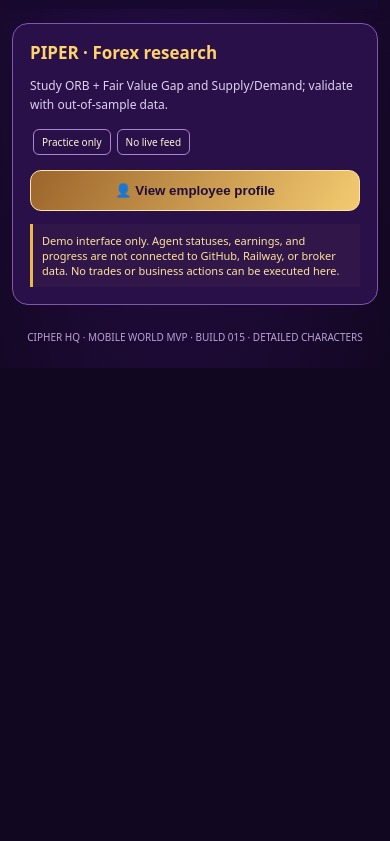
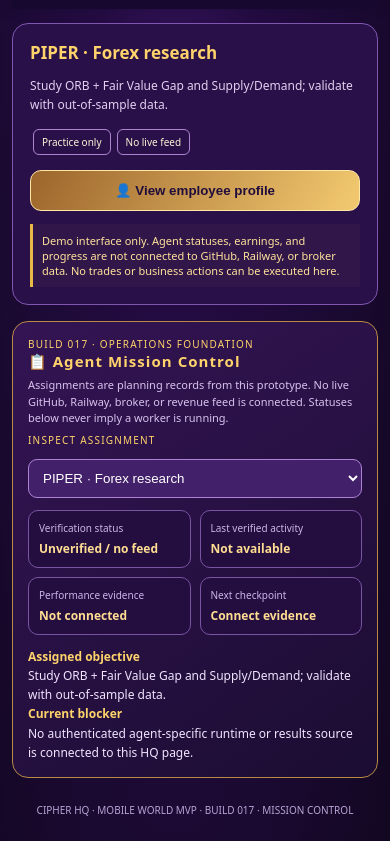
Before and after one commit to MindBlown23/cipher-hq-mobile, a plain HTML site: page index.html in a window 390 px wide. Shown: the part 915-1756 px from the top of the page. Before the commit the page ends 1283 px from the top, so only its background shows below. Drawn offline with Linux system fonts and the light colour scheme.

Commit message:
Build 017: add mobile agent mission control with explicit verification states

```diff
--- a/index.html
+++ b/index.html
@@ -250,6 +250,8 @@ header{margin-bottom:9px}
 .profile-avatar{width:190px!important;height:190px!important;box-shadow:0 0 0 5px #3c1b60,0 0 26px #d8a95370!important}
 .profile-avatar svg{image-rendering:auto}
 @media(max-width:390px){.profile-avatar{width:165px!important;height:165px!important}}
+</style><style id="mission-control-017">
+.mission-board{margin-top:16px;border:1px solid #b98a43;border-radius:16px;padding:15px;background:linear-gradient(145deg,#341454,#1b0d32)}.mission-board h2{color:#ffd36b;font-size:15px;margin:0 0 6px}.mission-note{font-size:11px;color:#d8c3ee;line-height:1.5}.mission-grid{display:grid;grid-template-columns:1fr 1fr;gap:9px;margin-top:12px}.mission-cell{border:1px solid #7954a3;border-radius:10px;padding:10px;background:#240e40}.mission-cell small{display:block;color:#cbb5e8;font-size:10px}.mission-cell strong{display:block;font-size:12px;margin-top:5px;color:#ffdd92}.mission-detail{margin-top:12px;font-size:12px;line-height:1.6;color:#f1e4ff}.mission-detail strong{color:#ffd36b}.mission-label{font-size:10px;letter-spacing:.12em;color:#ffd36b}.mission-select{width:100%;margin-top:10px;border-radius:9px;padding:10px;background:#43216a;color:#fff;border:1px solid #ad82d4}
 </style></head><body><main class="app">
 <header><div><div class="brand">◈ CIPHER HQ</div><div class="sub">AUTONOMOUS OPERATIONS WORLD</div></div><div class="pill">◆ PROTOTYPE</div></header>
 <section class="hero"><div class="sub">COMMAND CENTER · MOBILE EDITION</div><h1>Welcome to Headquarters</h1><div class="muted">A Wakanda-inspired, Wall Street-powered agent world. Select a workstation to inspect its mission.</div><div class="metrics"><div class="metric"><b>4</b><span>Agent stations</span></div><div class="metric"><b>0</b><span>Verified live feeds</span></div><div class="metric"><b>DEMO</b><span>Data mode</span></div></div></section>
@@ -266,7 +268,7 @@ header{margin-bottom:9px}
 </div>
 <div class="tabs" aria-label="Headquarters floors"><button data-floor="trading" aria-pressed="true">📈 Trading</button><button data-floor="revenue" aria-pressed="false">💰 Revenue</button><button data-floor="media" aria-pressed="false">🎬 Media</button><button data-floor="academy" aria-pressed="false">🧠 Academy</button></div>
 <section class="panel" aria-live="polite"><h3 id="agentTitle">Select an agent</h3><p id="agentDesc">Tap any workstation to inspect the agent's assignment, progress requirements, and connection status.</p><div id="agentTags"></div><button id="openProfile" class="profile-trigger" type="button">👤 View employee profile</button><div class="warning">Demo interface only. Agent statuses, earnings, and progress are not connected to GitHub, Railway, or broker data. No trades or business actions can be executed here.</div></section>
-<footer>CIPHER HQ · MOBILE WORLD MVP · BUILD 015 · DETAILED CHARACTERS</footer></main>
+<section class="mission-board" aria-labelledby="missionHeading"><div class="mission-label">BUILD 017 · OPERATIONS FOUNDATION</div><h2 id="missionHeading">📋 Agent Mission Control</h2><div class="mission-note">Assignments are planning records from this prototype. No live GitHub, Railway, broker, or revenue feed is connected. Statuses below never imply a worker is running.</div><label class="mission-label" for="missionAgent">INSPECT ASSIGNMENT</label><select class="mission-select" id="missionAgent" aria-label="Choose an agent mission"></select><div class="mission-grid"><div class="mission-cell"><small>Verification status</small><strong id="missionStatus">Not connected</strong></div><div class="mission-cell"><small>Last verified activity</small><strong id="missionLast">Unavailable</strong></div><div class="mission-cell"><small>Performance evidence</small><strong id="missionEvidence">Not synced</strong></div><div class="mission-cell"><small>Next checkpoint</small><strong id="missionCheckpoint">Verify source</strong></div></div><div class="mission-detail"><strong>Assigned objective</strong><div id="missionObjective"></div><strong>Current blocker</strong><div id="missionBlocker">No authenticated activity feed configured.</div></div></section><footer>CIPHER HQ · MOBILE WORLD MVP · BUILD 017 · MISSION CONTROL</footer></main>
 <dialog id="agentProfile" class="agent-profile" aria-labelledby="profileName"><div class="profile-head"><span>◆ CIPHER HQ · PERSONNEL ◆</span><button id="closeProfile" type="button" aria-label="Close employee profile">✕</button></div><div class="profile-avatar" id="profileAvatar" aria-hidden="true"></div><div class="portrait-controls"><span>UNIFORM</span><button type="button" data-uniform="purple" aria-label="Purple uniform">💜</button><button type="button" data-uniform="gold" aria-label="Gold uniform">💛</button><button type="button" data-uniform="teal" aria-label="Teal uniform">🩵</button></div><h2 id="profileName"></h2><p id="profileRole"></p><div class="profile-rank">LEVEL 1 · TRAINEE <small>DEMO RANK — NOT VERIFIED</small></div><h3>Career pathway</h3><div class="rank-path" aria-label="Illustrative promotion pathway">TRAINEE <span>›</span> SPECIALIST <span>›</span> MANAGER <span>›</span> DIRECTOR <span>›</span> VP <span>›</span> EXECUTIVE</div><h3>Verified achievements</h3><p class="no-achievements">No verified achievements connected yet. Promotions require documented results and approval.</p><h3>Assigned mission</h3><p id="profileMission"></p><h3>Development focus</h3><div id="profileSkills" class="profile-skills"></div><div class="profile-warning">DEMO PROFILE · Skills, rank and accomplishments are illustrative until verified activity is connected.</div></dialog>
 <script>
 const data={
@@ -324,7 +326,24 @@ profile.addEventListener("click",e=>{if(e.target===profile)profile.close()});
 
 function showAgent(a){selectedAgent=a;document.querySelector("#agentTitle").textContent=a[1]+" · "+a[2];document.querySelector("#agentDesc").textContent=a[3];document.querySelector("#agentTags").innerHTML="";a.slice(4).forEach(t=>{let e=document.createElement("span");e.className="tag";e.textContent=t;document.querySelector("#agentTags").append(e)})}
 let currentFloor="trading";let currentRoom="work";const floorKeys=Object.keys(data);const roomInfo={work:["💻","Operations Workstations","Tap a character to inspect their mission."],briefing:["📋","Strategy Briefing Room","Simulated team briefing: agents remain unconnected."],lounge:["🛋️","Executive Lounge","A visual break room; no actual agent pause or scheduling."]};function showRoom(room){currentRoom=room;const info=roomInfo[room];document.querySelector(".floor").dataset.room=room;document.querySelector("#roomTitle").textContent=info[1];document.querySelector("#roomDesc").textContent=info[2];document.querySelectorAll("[data-room]").forEach(b=>b.setAttribute("aria-pressed",String(b.dataset.room===room)));showFloor(currentFloor);document.querySelector("#roomNote").textContent=room==="briefing"?"Council chamber is a visual preview; no agent meeting is running.":room==="lounge"?"Lounge is a visual preview; agent workloads are unaffected.":"Character movement is simulated; no real-time agent feed is connected.";}
-function showFloor(key){currentFloor=key;const floor=data[key];document.querySelector("#floorName").textContent=floor.label;document.querySelector("#floorSign").textContent=floor.sign;stations.replaceChildren();stations.dataset.room=currentRoom;const shades=["#865334","#b87b53","#6f422b","#a96845"],coats=["#ae63d6","#5b9fbd","#d5a144","#7e65d6"];floor.agents.forEach((a,i)=>{let b=document.createElement("button");b.className="walker w"+(i+1);b.type="button";b.setAttribute("aria-label","Inspect "+a[1]+"; simulated character");b.setAttribute("aria-pressed",String(i===0));b.style.setProperty("--skin",shades[i]);b.style.setProperty("--coat",coats[i]);b.innerHTML='<span class="walker-dot"></span><span class="person character-figure" aria-hidden="true"></span><span class="walker-label"></span>';b.querySelector(".person").innerHTML=characterArt(a[1],uniformChoices[a[1]]||"purple",true);b.querySelector(".walker-label").textContent=a[1];b.onclick=()=>{stations.querySelectorAll(".walker").forEach(x=>x.setAttribute("aria-pressed","false"));b.setAttribute("aria-pressed","true");showAgent(a);openEmployeeProfile()};stations.append(b)});document.querySelectorAll("[data-floor]").forEach(b=>b.setAttribute("aria-pressed",String(b.dataset.floor===key)));showAgent(floor.agents[0]);}
+function showFloor(key){currentFloor=key;const floor=data[key];document.querySelector("#floorName").textContent=floor.label;document.querySelector("#floorSign").textContent=floor.sign;stations.replaceChildren();stations.dataset.room=currentRoom;const shades=["#865334","#b87b53","#6f422b","#a96845"],coats=["#ae63d6","#5b9fbd","#d5a144","#7e65d6"];floor.agents.forEach((a,i)=>{let b=document.createElement("button");b.className="walker w"+(i+1);b.type="button";b.setAttribute("aria-label","Inspect "+a[1]+"; simulated character");b.setAttribute("aria-pressed",String(i===0));b.style.setProperty("--skin",shades[i]);b.style.setProperty("--coat",coats[i]);b.innerHTML='<span class="walker-dot"></span><span class="person character-figure" aria-hidden="true"></span><span class="walker-label"></span>';b.querySelector(".person").innerHTML=characterArt(a[1],uniformChoices[a[1]]||"purple",true);b.querySelector(".walker-label").textContent=a[1];b.onclick=()=>{stations.querySelectorAll(".walker").forEach(x=>x.setAttribute("aria-pressed","false"));b.setAttribute("aria-pressed","true");showAgent(a);renderMission(a[1]);openEmployeeProfile()};stations.append(b)});document.querySelectorAll("[data-floor]").forEach(b=>b.setAttribute("aria-pressed",String(b.dataset.floor===key)));showAgent(floor.agents[0]);}
 
 document.querySelectorAll("[data-floor]").forEach(b=>b.onclick=()=>showFloor(b.dataset.floor));document.querySelectorAll("[data-room]").forEach(b=>b.onclick=()=>showRoom(b.dataset.room));document.querySelector("#prevFloor").onclick=()=>showFloor(floorKeys[(floorKeys.indexOf(currentFloor)+floorKeys.length-1)%floorKeys.length]);document.querySelector("#nextFloor").onclick=()=>showFloor(floorKeys[(floorKeys.indexOf(currentFloor)+1)%floorKeys.length]);showFloor("trading");
+
+// Build 017: static, explicitly unverified mission records. No synthetic operational status.
+const missionSelect=document.querySelector("#missionAgent");
+const missionAgents=Object.values(data).flatMap(f=>f.agents);
+missionAgents.forEach(a=>{const option=document.createElement("option");option.value=a[1];option.textContent=a[1]+" · "+a[2];missionSelect.append(option)});
+function renderMission(name){
+ const agent=missionAgents.find(a=>a[1]===name);if(!agent)return;
+ missionSelect.value=name;
+ document.querySelector("#missionStatus").textContent="Unverified / no feed";
+ document.querySelector("#missionLast").textContent="Not available";
+ document.querySelector("#missionEvidence").textContent="Not connected";
+ document.querySelector("#missionCheckpoint").textContent="Connect evidence";
+ document.querySelector("#missionObjective").textContent=agent[3];
+ document.querySelector("#missionBlocker").textContent="No authenticated agent-specific runtime or results source is connected to this HQ page.";
+}
+missionSelect.addEventListener("change",()=>renderMission(missionSelect.value));
+renderMission("PIPER");
 </script></body></html>
```
